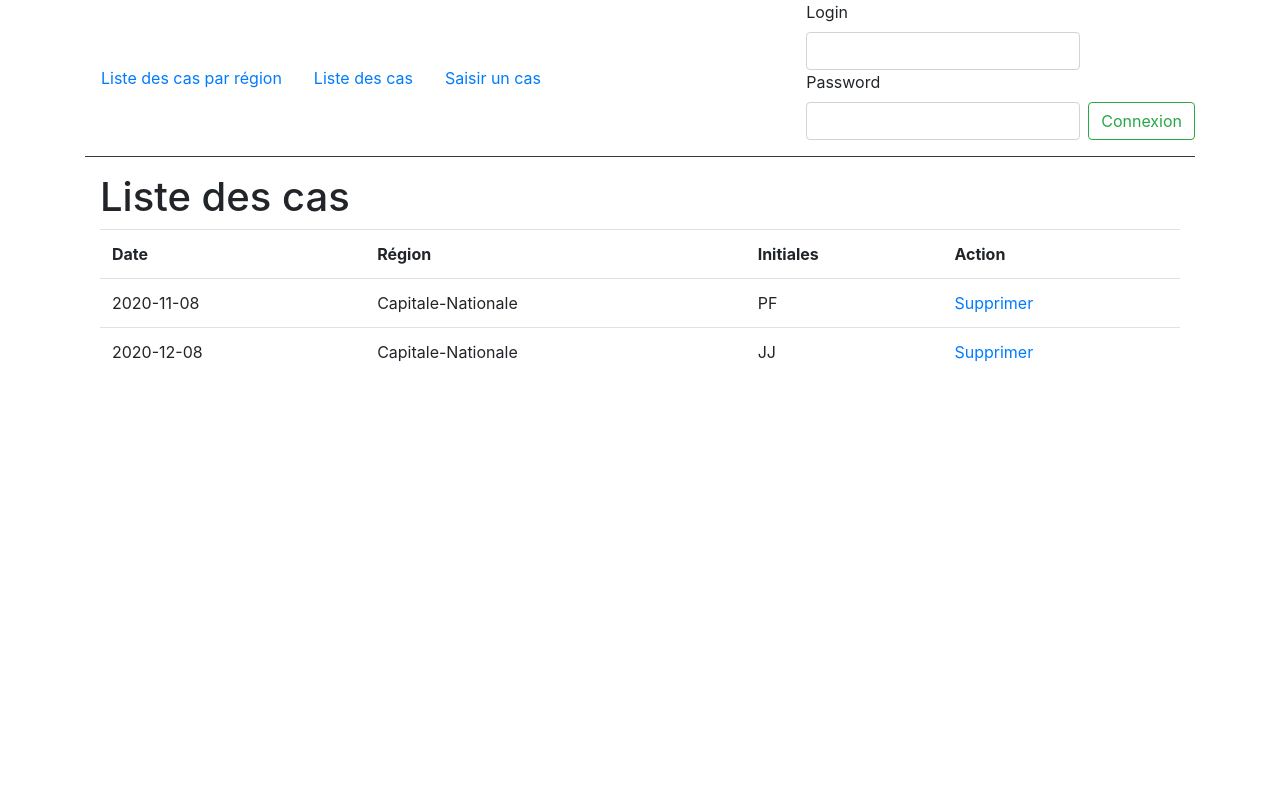
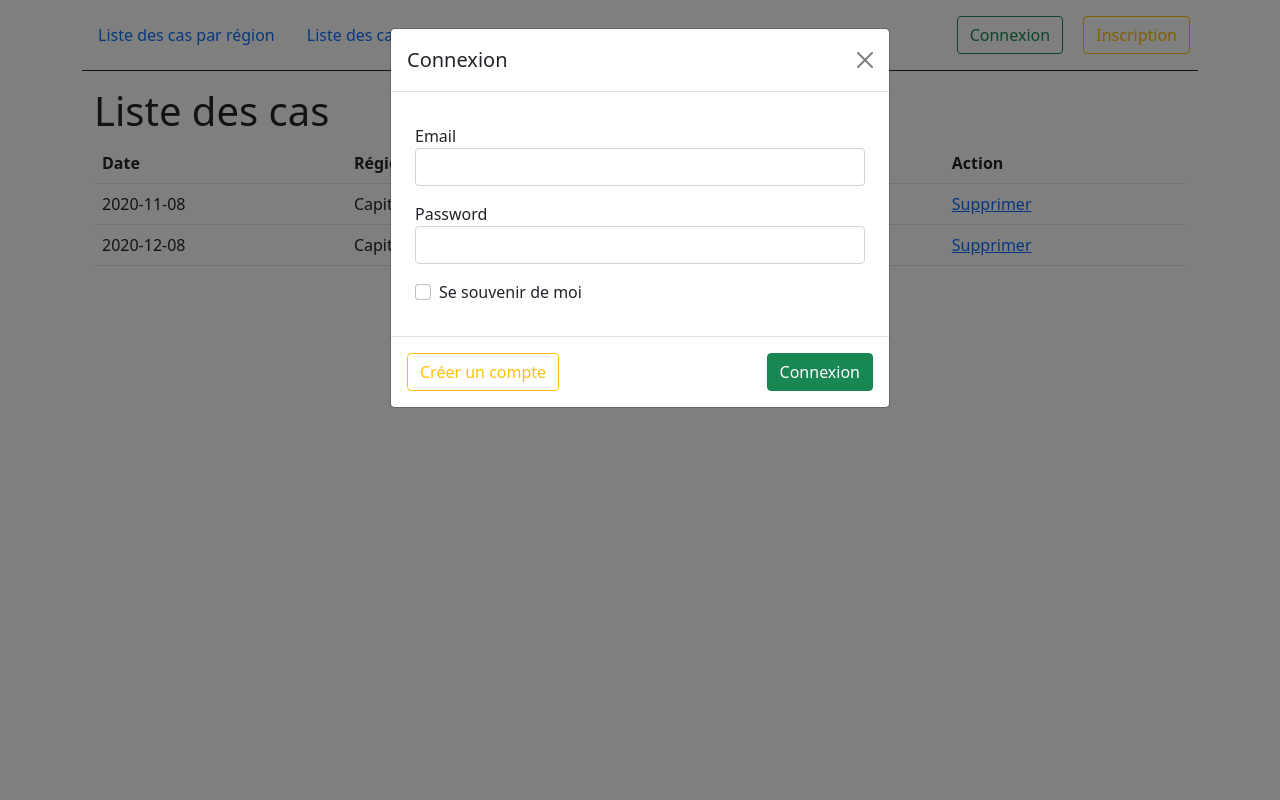
Before and after one commit to levydanqc/Travail_3_-_Gestion_Covid, a Flask app: page /cas/cas in a window 1280 px wide. Run offline with Flask 2, Linux system fonts and the light colour scheme; data that the repository does not hold is empty; parts of the project's set-up code (start-up, migrations or seed data) failed here and were passed over; some libraries are stand-ins or nearby versions.

Commit message:
Ajout des modals de login/signup.

```diff
--- a/app.py
+++ b/app.py
@@ -27,7 +27,6 @@ app = create_app()
 
 @app.route('/')
 def index():
-    session['compte'] = False
     return redirect(url_for('gestion_cas.accueil'))
 
 
--- a/blueprint/cas/gestion_cas.py
+++ b/blueprint/cas/gestion_cas.py
@@ -1,5 +1,4 @@
 from flask import Blueprint, render_template, request, redirect, url_for, flash, session
-from sqlalchemy import func
 from bd import db
 from blueprint.cas.models.cas import Cas
 from blueprint.cas.models.cas import Regions
@@ -8,13 +7,13 @@ routes_cas = Blueprint('gestion_cas', __name__,
                        url_prefix='/cas', template_folder='templates')
 
 
-@routes_cas.route('/accueil')
+@routes_cas.route('/')
 def accueil():
     regions = Regions.query.all()
     cas = {}
     for region in regions:
         cas[region.nom] = Cas.query.filter_by(region_id=region.id).count()
-    return render_template('liste_region.html', cas=cas, connected=session['compte'])
+    return render_template('liste_region.html', cas=cas)
 
 
 @routes_cas.route('/cas')
@@ -32,15 +31,14 @@ def creer_cas():
             region=request.form.get('region'),
             compte=0,
         )
-        erreurs = cas.erreurs
-        if len(erreurs) > 0:
+        if len(cas.erreurs) > 0:
             # flash(erreurs, 'danger')
-            return render_template('saisie.html', cas=cas, messages=erreurs, regions=Regions.query.order_by(Regions.nom).all())
+            return render_template('saisie.html', cas=cas, messages=cas.erreurs, regions=Regions.query.order_by(Regions.nom).all())
         db.session.add(cas)
         db.session.commit()
         # flash('Cas créé avec succès !')
         return redirect(url_for('creer_cas'))
-    return render_template('saisie.html', regions=Regions.query.order_by(Regions.nom).all(), connected=g.connected)
+    return render_template('saisie.html', regions=Regions.query.order_by(Regions.nom).all(), connected=session.get('connected'))
 
 
 @routes_cas.route('/<int:id>/modifier')
--- a/blueprint/cas/templates/saisie.html
+++ b/blueprint/cas/templates/saisie.html
@@ -19,12 +19,12 @@
   <div class="form-group">
     <label for="nom">Nom</label>
     <input type="text" class="form-control" id="nom" name="nom">
-    <p class="text-danger">{{messages["nom"] if messages["nom"] is defined else '&nbsp;'|safe}}</p>
+    <p class="text-danger">{{messages["nom"] if messages["nom"] is defined else ''}}</p>
   </div>
   <div class="form-group">
     <label for="prenom">Prénom</label>
     <input type="text" class="form-control" id="prenom" name="prenom">
-    <p class="text-danger">{{messages["prenom"] if messages["prenom"] is defined else '&nbsp;'|safe}}</p>
+    <p class="text-danger">{{messages["prenom"] if messages["prenom"] is defined else ''}}</p>
   </div>
   <div class="form-group">
     <label for="exampleFormControlSelect1">Régions</label>
--- a/blueprint/gestion_erreurs.py
+++ b/blueprint/gestion_erreurs.py
@@ -1,6 +1,5 @@
 from flask import Blueprint, render_template, request, redirect, url_for, flash
 from sqlalchemy import func
-from blueprint.comptes.comptes import Comptes
 from bd import db
 
 routes_erreurs = Blueprint('gestion_erreurs', __name__)
--- /dev/null
+++ b/static/index.js
@@ -0,0 +1,4 @@
+function openModal(modal) {
+    bootstrap.Modal.getOrCreateInstance(document.getElementById(modal == "connexionModal" ? "inscriptionModal" : "connexionModal")).hide();
+    bootstrap.Modal.getOrCreateInstance(document.getElementById(modal)).show()
+}
--- a/templates/master.html
+++ b/templates/master.html
@@ -1,3 +1,19 @@
+{% if session['loginErreurs'] is defined %}
+
+{% set loginErreurs = session.pop("loginErreurs", None) %}
+{% set signupErreurs = {} %}
+
+{% elif session['signupErreurs'] is defined %}
+
+{% set signupErreurs = session.pop("signupErreurs", None) %}
+{% set loginErreurs = {} %}
+
+{% else %}
+
+{% set loginErreurs = {} %}
+{% set signupErreurs = {} %}
+
+{% endif %}
 <!doctype html>
 <html lang="fr" xmlns="http://www.w3.org/1999/xhtml">
 
@@ -9,10 +25,12 @@
   <meta name="viewport" content="width=device-width, initial-scale=1, shrink-to-fit=no">
 
   <!-- Bootstrap CSS -->
-  <link rel="stylesheet" href="https://stackpath.bootstrapcdn.com/bootstrap/4.4.1/css/bootstrap.min.css"
-    integrity="sha384-Vkoo8x4CGsO3+Hhxv8T/Q5PaXtkKtu6ug5TOeNV6gBiFeWPGFN9MuhOf23Q9Ifjh" crossorigin="anonymous">
+  <link href="https://cdn.jsdelivr.net/npm/bootstrap@5.1.3/dist/css/bootstrap.min.css" rel="stylesheet"
+    integrity="sha384-1BmE4kWBq78iYhFldvKuhfTAU6auU8tT94WrHftjDbrCEXSU1oBoqyl2QvZ6jIW3" crossorigin="anonymous">
+  <title>{% block title %}{% endblock %}</title>
 
-  <title>{% block title %}{% endblock %}</title>
+  <script src="{{ url_for('static', filename='index.js') }}"></script>
+
   {% endblock %}
 </head>
 
@@ -22,34 +40,27 @@
     <nav>
       <ul class="nav">
         <li class="nav-item">
-          <a class="nav-link" href="liste_region.html">Liste des cas par région</a>
+          <a class="nav-link" href="/cas/cas">Liste des cas par région</a>
         </li>
         <li class="nav-item">
-          <a class="nav-link" href="liste_admin.html">Liste des cas</a>
+          <a class="nav-link" href="/">Liste des cas</a>
         </li>
         <li class="nav-item">
-          <a class="nav-link" href="creer">Saisir un cas</a>
+          <a class="nav-link" href="/cas/creer">Saisir un cas</a>
         </li>
       </ul>
     </nav>
 
-    <nav>
-      {% if connected %}
-      <!-- formulaire de deconnexion -->
-      <form action="/logout" method="post" class="mb-3">
+    <nav class="my-3">
+      {% if session["connected"] %}
+      <form action="/logout">
         <button type="submit" class="btn btn-outline-danger">Déconnexion</button>
       </form>
       {% else %}
-      <!-- formulaire de connexion -->
-      <form action="/login" method="post" class="d-flex align-items-end mb-3">
-        <div class="form-group my-0 mx-2">
-          <label for="login">Login</label>
-          <input type="text" class="form-control" id="login" name="login">
-          <label for="password">Password</label>
-          <input type="password" class="form-control" id="password" name="password">
-        </div>
-        <button type="submit" class="btn btn-outline-success align-self-bottom">Connexion</button>
-      </form>
+      <button type="button" class="mx-2 btn btn-outline-success" data-bs-toggle="modal"
+        data-bs-target="#connexionModal">Connexion</button>
+      <button type="button" class="mx-2 btn btn-outline-warning" data-bs-toggle="modal"
+        data-bs-target="#inscriptionModal">Inscription</button>
       {% endif %}
     </nav>
   </header>
@@ -59,17 +70,100 @@
   </main>
 
 
-  <!-- Optional JavaScript -->
-  <!-- jQuery first, then Popper.js, then Bootstrap JS -->
-  <script src="https://code.jquery.com/jquery-3.4.1.slim.min.js"
-    integrity="sha384-J6qa4849blE2+poT4WnyKhv5vZF5SrPo0iEjwBvKU7imGFAV0wwj1yYfoRSJoZ+n"
+  <div class="modal fade in" id="connexionModal" tabindex="-1" role="dialog" aria-labelledby="connexionModalLabel"
+    aria-hidden="true">
+    <div class="modal-dialog" role="document">
+      <div class="modal-content">
+        <div class="modal-header">
+          <h5 class="modal-title" id="connexionModalLabel">Connexion</h5>
+          <button type="button" class="btn-close" data-bs-dismiss="modal" aria-label="Close"></button>
+        </div>
+        <div class="modal-body">
+          <p class="text-danger m-0">{{loginErreurs["username"] if loginErreurs["username"] is defined else ''}}</p>
+          <form action="{{ url_for('gestion_comptes.login') }}" method="post" id="connexionForm">
+            <div class="form-group mx-2 my-3">
+              <label for="cologin">Email</label>
+              <input type="text" class="form-control" id="cologin" name="username">
+            </div>
+            <div class="form-group mx-2 my-3">
+              <label for="coPassword">Password</label>
+              <input type="password" class="form-control" id="coPassword" name="password">
+            </div>
+            <div class="form-check mx-2 my-3 mt-2">
+              <input type="checkbox" class="form-check-input" id="coRememberMe" name="rememberMe">
+              <label class="form-check-label" for="coRememberMe">Se souvenir de moi</label>
+            </div>
+          </form>
+        </div>
+        <div class="modal-footer justify-content-between">
+          <a href="#" onclick="openModal('inscriptionModal')" class="btn btn-outline-warning">Créer un compte</a>
+          <button form="connexionForm" type="submit" class="btn btn-success align-self-bottom">Connexion</button>
+        </div>
+      </div>
+    </div>
+  </div>
+
+  <div class="modal fade in" id="inscriptionModal" tabindex="-1" role="dialog" aria-labelledby="inscriptionModalLabel"
+    aria-hidden="true">
+    <div class="modal-dialog" role="document">
+      <div class="modal-content">
+        <div class="modal-header">
+          <h5 class="modal-title" id="inscriptionModalLabel">Inscription</h5>
+          <button type="button" class="btn-close" data-bs-dismiss="modal" aria-label="Close"></button>
+        </div>
+        <div class="modal-body">
+          <form action="{{ url_for('gestion_comptes.signup') }}" method="post" id="inscriptionForm">
+            <div class="form-group mx-2 my-3">
+              <label for="login">Email</label>
+              <input type="text" class="form-control" id="login" name="username">
+              <p class="text-danger m-0">{{signupErreurs["username"] if signupErreurs["username"] is defined else ''}}
+              </p>
+            </div>
+            <div class="form-group mx-2 my-3">
+              <label for="password">Mot de passe</label>
+              <input type="password" class="form-control" id="password" name="password">
+              <p class="text-danger m-0">{{signupErreurs["password"] if signupErreurs["password"] is defined else ''}}
+              </p>
+            </div>
+            <div class="form-group mx-2 my-3">
+              <label for="password">Confimer le mot de passe</label>
+              <input type="password" class="form-control" id="confirm" name="confirm">
+              <p class="text-danger m-0">{{signupErreurs["confirm"] if signupErreurs["confirm"] is defined else ''}}</p>
+            </div>
+            <div class="form-check mx-2 mt-2">
+              <input type="checkbox" class="form-check-input" id="rememberMe" name="rememberMe">
+              <label class="form-check-label" for="rememberMe">Se souvenir de moi</label>
+            </div>
+          </form>
+        </div>
+        <div class="modal-footer justify-content-between">
+          <a href="#" onclick="openModal('connexionModal')" class="btn btn-outline-success">Se connecter</a>
+          <button form="inscriptionForm" type="submit" class="btn btn-warning align-self-bottom">Inscription</button>
+        </div>
+      </div>
+    </div>
+  </div>
+
+
+  <!-- Bootstrap JS -->
+  <script src="https://cdn.jsdelivr.net/npm/@popperjs/core@2.10.2/dist/umd/popper.min.js"
+    integrity="sha384-7+zCNj/IqJ95wo16oMtfsKbZ9ccEh31eOz1HGyDuCQ6wgnyJNSYdrPa03rtR1zdB"
     crossorigin="anonymous"></script>
-  <script src="https://cdn.jsdelivr.net/npm/popper.js@1.16.0/dist/umd/popper.min.js"
-    integrity="sha384-Q6E9RHvbIyZFJoft+2mJbHaEWldlvI9IOYy5n3zV9zzTtmI3UksdQRVvoxMfooAo"
+  <script src="https://cdn.jsdelivr.net/npm/bootstrap@5.1.3/dist/js/bootstrap.min.js"
+    integrity="sha384-QJHtvGhmr9XOIpI6YVutG+2QOK9T+ZnN4kzFN1RtK3zEFEIsxhlmWl5/YESvpZ13"
     crossorigin="anonymous"></script>
-  <script src="https://stackpath.bootstrapcdn.com/bootstrap/4.4.1/js/bootstrap.min.js"
-    integrity="sha384-wfSDF2E50Y2D1uUdj0O3uMBJnjuUD4Ih7YwaYd1iqfktj0Uod8GCExl3Og8ifwB6"
-    crossorigin="anonymous"></script>
+
+
+
+  {% if session["connected"] and signupErreurs != {} %}
+  <script type="text/javascript">
+    openModal('inscriptionModal')
+  </script>
+  {% elif not session["connected"] %}
+  <script type="text/javascript">
+    openModal('connexionModal')
+  </script>
+  {% endif %}
 </body>
 
 </html>
```
Also changed, not shown: blueprint/comptes/gestion_comptes.py (+43 -12 lines), blueprint/comptes/models/comptes.py (+17 -2 lines), blueprint/comptes/templates/signup.html (deleted, +0 -8 lines), blueprint/comptes/templates/login.html (deleted), 2 other files.
